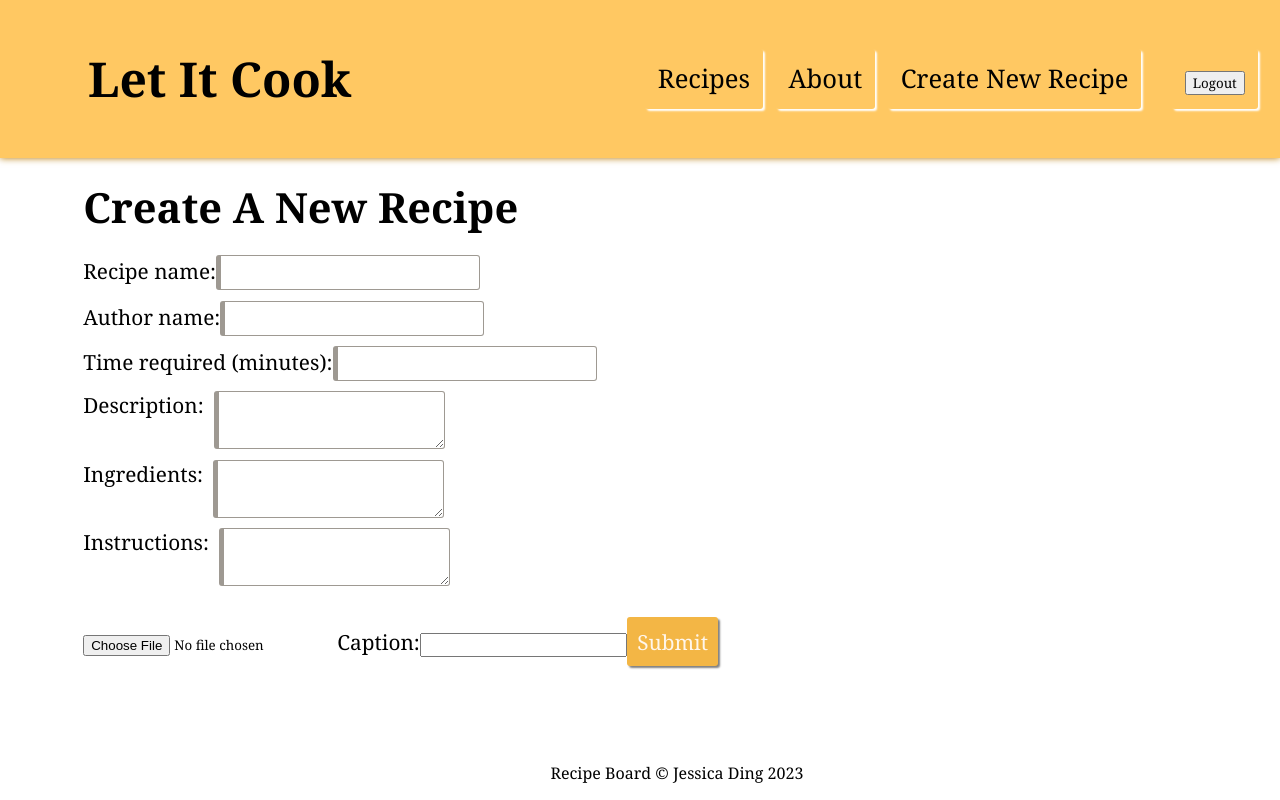
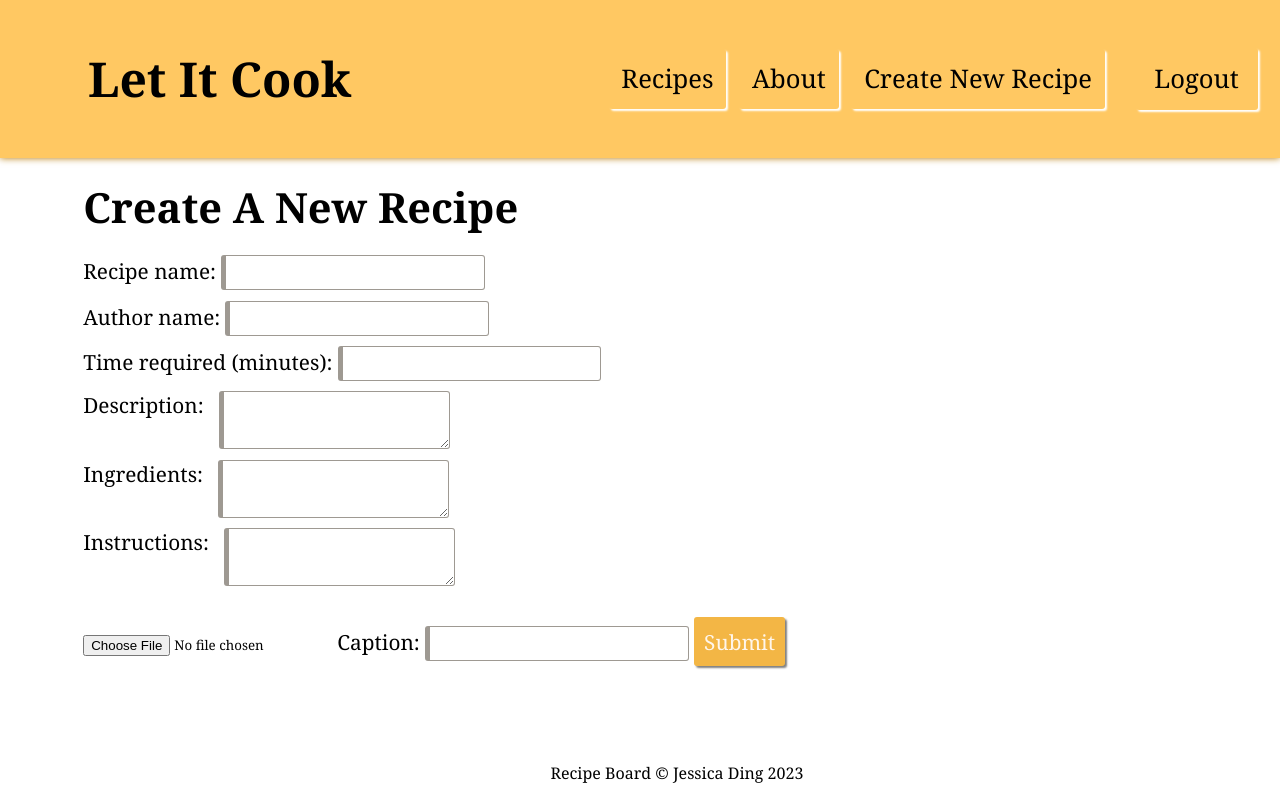
Before and after one commit to jessica2673/recipe-board, a React (Create React App) app in the folder frontend/: page /api/create in a window 1280 px wide. Built offline with nearby package versions, Linux system fonts and the light colour scheme; sample sign-in values are in the browser's storage.

Commit message:
fix styling

```diff
--- a/frontend/src/components/partials/nav.js
+++ b/frontend/src/components/partials/nav.js
@@ -32,7 +32,7 @@ const Nav = () => {
                 :
                     <>
                         <Link to="/auth/profile"><img id="nav-img" src={user.thumbnail}/></Link>
-                        <li><button onClick={logOutUser}>Logout</button></li>
+                        <li><button id="logout-btn" onClick={logOutUser}>Logout</button></li>
                     </>
                 }
             </ul>
--- a/frontend/src/components/recipe/createRecipe.js
+++ b/frontend/src/components/recipe/createRecipe.js
@@ -71,6 +71,7 @@ const CreateRecipe = () => {
                             name="recipe"
                             value={recipe}
                             onChange={(e) => setRecipe(e.target.value)}
+                            autocomplete="off"
                             required></input>
                     </div>
 
@@ -82,6 +83,7 @@ const CreateRecipe = () => {
                             name="author"
                             value={author}
                             onChange={(e) => setAuthor(e.target.value)}
+                            autocomplete="off"
                             required></input>
                     </div>
 
@@ -93,6 +95,7 @@ const CreateRecipe = () => {
                             name="time"
                             value={time}
                             onChange={(e) => setTime(e.target.value)}
+                            autocomplete="off"
                         required></input>
                     </div>
 
@@ -103,6 +106,7 @@ const CreateRecipe = () => {
                             id="description"
                             value={description}
                             onChange={(e) => setDescription(e.target.value)}
+                            autocomplete="off"
                         required></textarea>
                     </div>
 
@@ -113,6 +117,7 @@ const CreateRecipe = () => {
                             id="ingredients"
                             value={ingredients}
                             onChange={(e) => setIngredients(e.target.value)}
+                            autocomplete="off"
                         required></textarea>
                     </div>
 
@@ -123,6 +128,7 @@ const CreateRecipe = () => {
                             id="instructions"
                             value={instructions}
                             onChange={(e) => setInstructions(e.target.value)}
+                            autocomplete="off"
                         required></textarea>
                     </div>
 
@@ -133,13 +139,14 @@ const CreateRecipe = () => {
                         onChange={(e) => setFile(e.target.files[0])}
                     />
 
-                    <label htmlFor="caption">Caption:</label>
+                    <label htmlFor="caption" id="caption-label">Caption:</label>
                     <input
                         type="text"
                         id="caption"
                         name="caption"
                         value={caption}
                         onChange={(e) => setCaption(e.target.value)}
+                        autocomplete="off"
                     />
 
                     <button id="submitBtn">Submit</button>
--- a/frontend/src/style.css
+++ b/frontend/src/style.css
@@ -44,6 +44,14 @@ nav > a {
 
 #nav-options > li:hover {
     background-color: rgb(238, 172, 49);
+}
+
+#logout-btn {
+    outline: none;
+    border: none;
+    background-color: transparent;
+    margin: auto;
+    font-size: 1em;
 }
 
 #nav-options > li > a {
@@ -148,15 +156,17 @@ form > div {
     padding-bottom: 0.5em;
 }
 
-form > div > input, form > div > textarea {
+form > div > input, form > div > textarea, #caption {
     border: rgb(158, 153, 146) solid 1px;
     padding: 0.3em;
+    margin-left: 0.3em;
+    margin-right: 0.3em;
     border-radius: 3px;
     font-size: 0.8em;
     border-left-width: 5px;
 }
 
-form > div > input:focus, form > div > textarea:focus {
+form > div > input:focus, form > div > textarea:focus, #caption:focus {
     outline: none;
     border: rgb(243, 182, 69) solid 1px;
     border-left-width: 5px;
```
Also changed, not shown: 2 other files (tests, documents, lock files or other folders).
